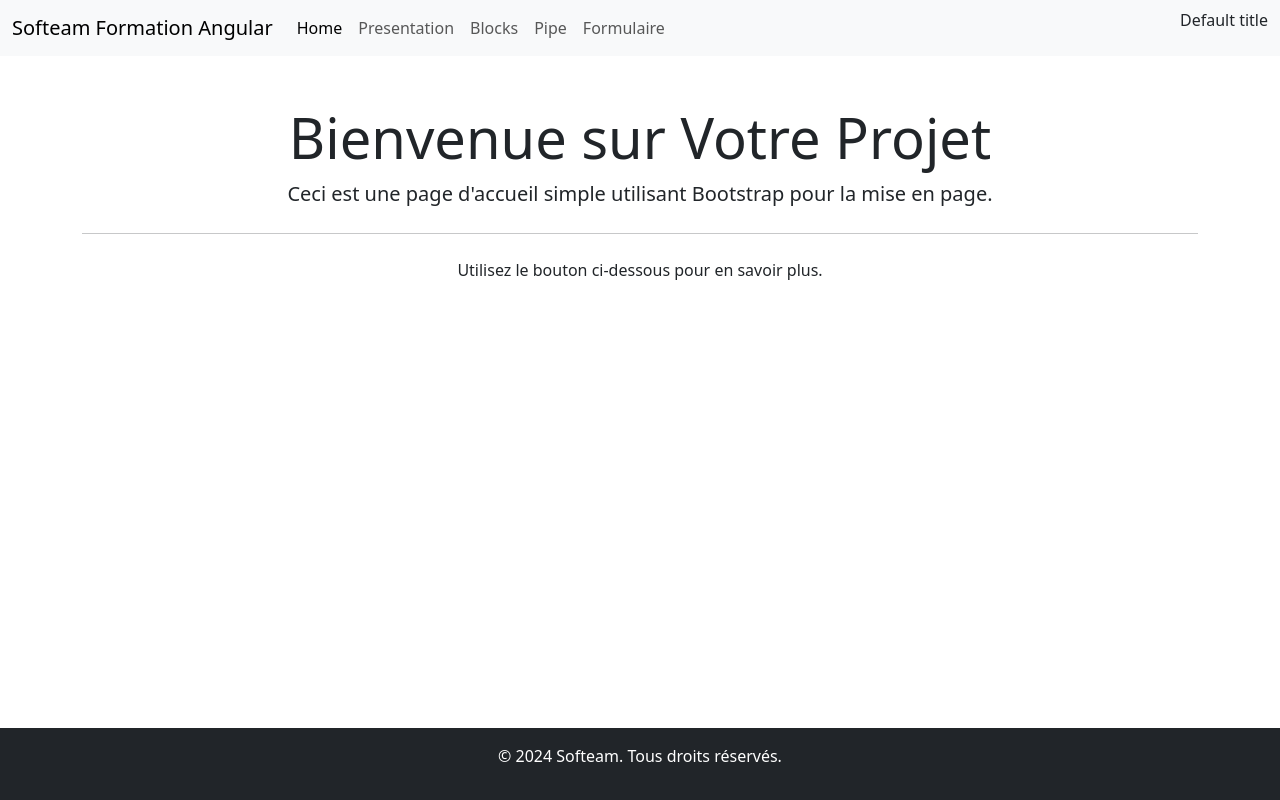
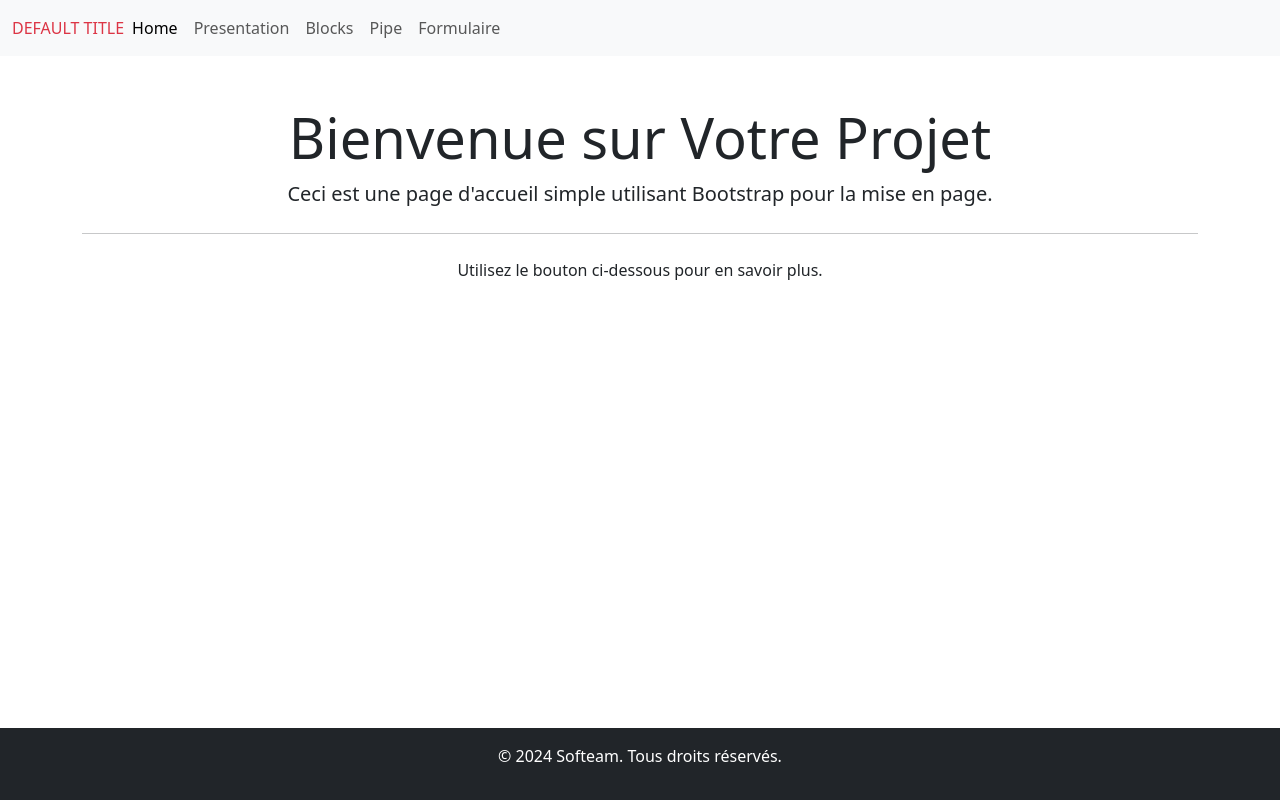
Before and after one commit to mohamedutopios/demo-docapost-angular, an Angular app in the folder demo-docapost-angular/: page / in a window 1280 px wide. Built offline with nearby package versions, Linux system fonts and the light colour scheme.

Commit message:
add demo service

```diff
--- a/demo-docapost-angular/src/app/components/nav/nav.component.html
+++ b/demo-docapost-angular/src/app/components/nav/nav.component.html
@@ -1,6 +1,6 @@
 <nav class="navbar navbar-expand-lg bg-body-tertiary">
     <div class="container-fluid">
-      <a class="navbar-brand" href="#">Softeam Formation Angular</a>
+      <div class="text-danger">{{ titrePage | uppercase }}</div>
       <button class="navbar-toggler" type="button" data-bs-toggle="collapse" data-bs-target="#navbarNav" aria-controls="navbarNav" aria-expanded="false" aria-label="Toggle navigation">
         <span class="navbar-toggler-icon"></span>
       </button>
@@ -22,7 +22,8 @@
             <a class="nav-link" routerLink="/formulaire">Formulaire</a>
           </li>
         </ul>
+
       </div>
-      <p>{{ titrePage }}</p>
+
     </div>
   </nav>
--- a/demo-docapost-angular/src/app/components/nav/nav.component.ts
+++ b/demo-docapost-angular/src/app/components/nav/nav.component.ts
@@ -1,11 +1,12 @@
 import { Component } from '@angular/core';
 import { RouterLink } from '@angular/router';
 import { TitleService } from '../../utils/services/title.service';
+import { CommonModule } from '@angular/common';
 
 @Component({
   selector: 'app-nav',
   standalone: true,
-  imports: [RouterLink],
+  imports: [RouterLink, CommonModule],
   templateUrl: './nav.component.html',
   styleUrl: './nav.component.css'
 })
```
